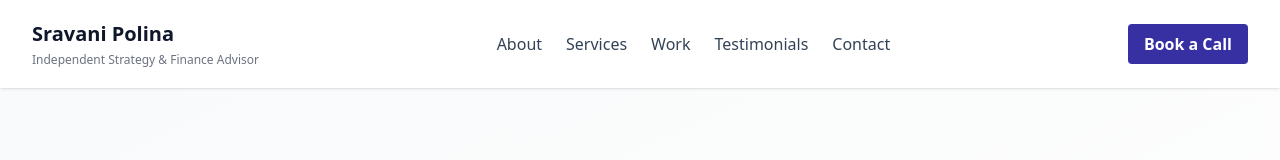
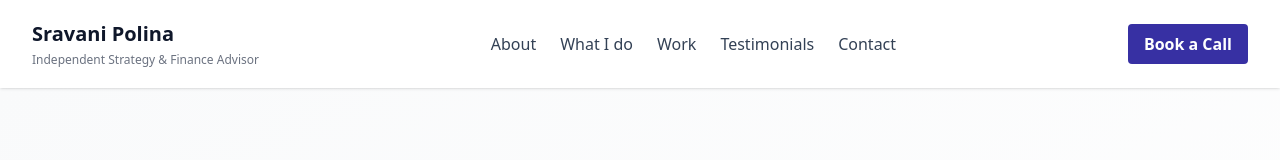
Before and after one commit to SravaniPolina/sravani-portfolio-frontend, a React (Create React App) app: page / in a window 1280 px wide. Shown: the top 160 px of the page. Built offline with nearby package versions, Linux system fonts and the light colour scheme.

Commit message:
Update navbar to What I do.js

```diff
--- a/src/components/NavBar.js
+++ b/src/components/NavBar.js
@@ -20,7 +20,7 @@ export default function NavBar() {
         </button>
         <div className="hidden sm:flex gap-6 text-base text-slate-700">
           <a href="#about" className="hover:text-indigo-600">About</a>
-          <a href="#services" className="hover:text-indigo-600">Services</a>
+          <a href="#services" className="hover:text-indigo-600">What I do</a>
           <a href="#impact" className="hover:text-indigo-600">Work</a>
           <a href="#testimonials" className="hover:text-indigo-600">Testimonials</a>
           <a href="#contact" className="hover:text-indigo-600">Contact</a>
@@ -30,7 +30,7 @@ export default function NavBar() {
       {isOpen && (
         <div className="sm:hidden bg-white border-t border-gray-200 px-4 py-4 space-y-3">
           <a href="#about" className="block text-slate-700 hover:text-indigo-600" onClick={() => setIsOpen(false)}>About</a>
-          <a href="#services" className="block text-slate-700 hover:text-indigo-600" onClick={() => setIsOpen(false)}>Services</a>
+          <a href="#services" className="block text-slate-700 hover:text-indigo-600" onClick={() => setIsOpen(false)}>What I do</a>
           <a href="#impact" className="block text-slate-700 hover:text-indigo-600" onClick={() => setIsOpen(false)}>Work</a>
           <a href="#testimonials" className="block text-slate-700 hover:text-indigo-600" onClick={() => setIsOpen(false)}>Testimonials</a>
           <a href="#contact" className="block text-slate-700 hover:text-indigo-600" onClick={() => setIsOpen(false)}>Contact</a>
```
